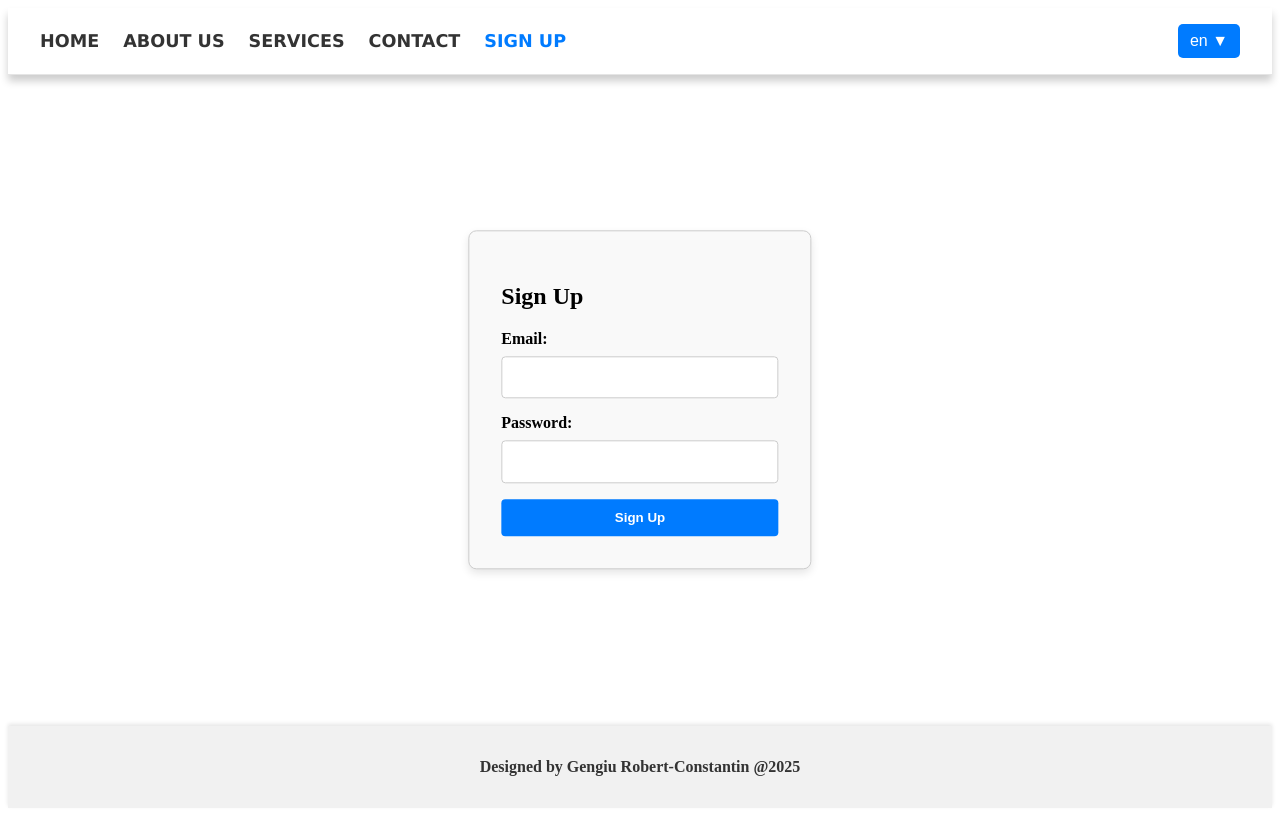
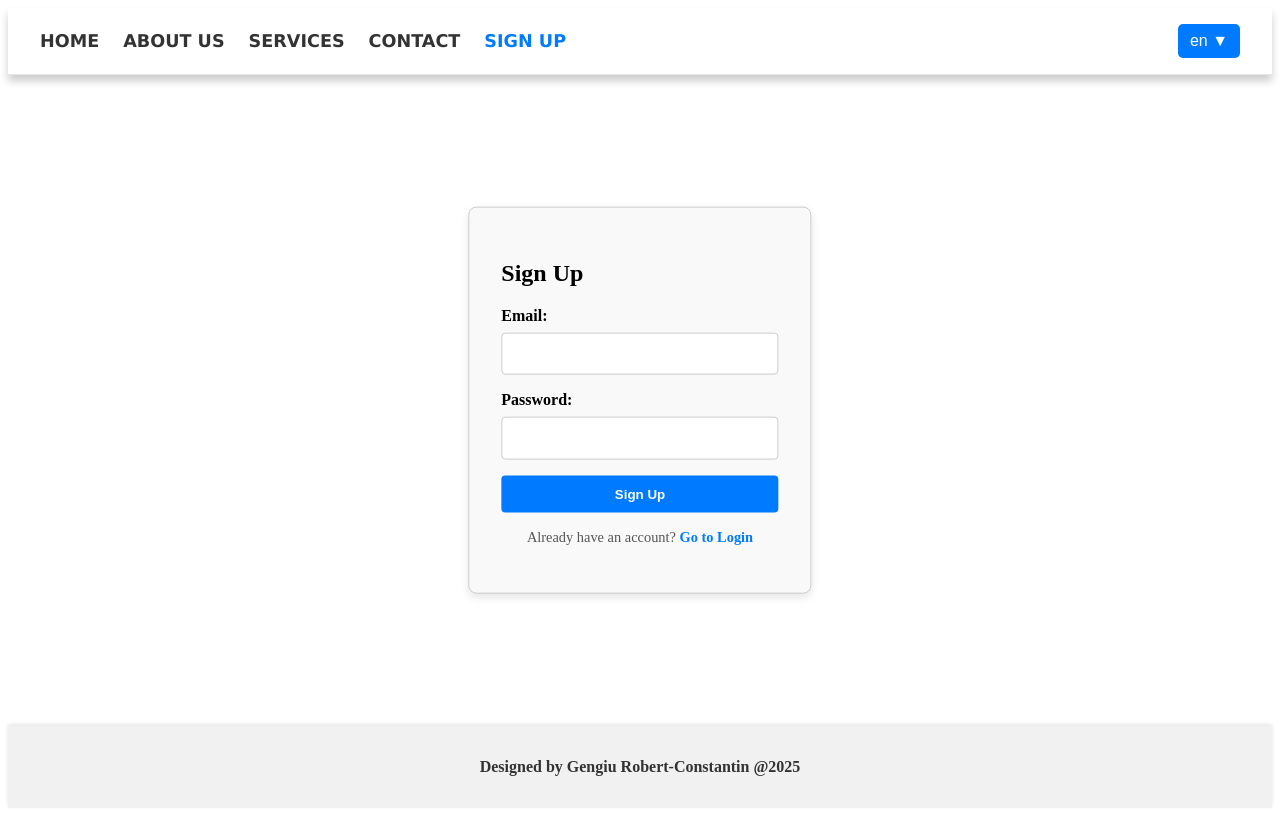
Before and after one commit to GengiuRobert/AngularAppTemplate, an Angular app in the folder app-template-project/: page /signup in a window 1280 px wide. Built offline with nearby package versions, Linux system fonts and the light colour scheme.

Commit message:
link to log in on sign up form

```diff
--- a/app-template-project/src/assets/i18n/en.json
+++ b/app-template-project/src/assets/i18n/en.json
@@ -16,5 +16,7 @@
   "Password": "Password",
   "Error404Message": "Oops! The page you're looking for doesn't exist...",
   "GoBackHome": "Go Back to Home",
-  "Footer": "Designed by Gengiu Robert-Constantin"
+  "Footer": "Designed by Gengiu Robert-Constantin",
+  "HaveAccount": "Already have an account?",
+  "GoLogin": "Go to Login"
 }
--- a/app-template-project/src/assets/i18n/it.json
+++ b/app-template-project/src/assets/i18n/it.json
@@ -16,5 +16,7 @@
     "Password": "Password",
     "Error404Message": "Oops! La pagina che stai cercando non esiste...",
     "GoBackHome": "Torna alla Home",
-    "Footer": "Realizzato  da Gengiu Robert-Constantin"
+    "Footer": "Realizzato  da Gengiu Robert-Constantin",
+    "HaveAccount": "Hai già un account?",
+    "GoLogin": "Vai al Login"
 }
--- a/app-template-project/src/assets/i18n/ro.json
+++ b/app-template-project/src/assets/i18n/ro.json
@@ -16,5 +16,7 @@
   "Password": "Parolă",
   "Error404Message": "Oops! Pagina pe care o cauți nu există...",
   "GoBackHome": "Întoarce-te la Acasă",
-  "Footer": "Realizat de Gengiu Robert-Constantin"
+  "Footer": "Realizat de Gengiu Robert-Constantin",
+  "HaveAccount": "Deja ai un cont?",
+  "GoLogin": "Mergi la Autentificare"
 }
--- a/app-template-project/src/components/signup/signup.component.css
+++ b/app-template-project/src/components/signup/signup.component.css
@@ -41,6 +41,23 @@
     background-color: #0056b3;
   }
 
+  .login-prompt {
+    margin-top: 1rem;
+    text-align: center;
+    font-size: 0.9rem;
+    color: #555;
+}
+
+.login-link {
+    color: #007bff;
+    text-decoration: none;
+    font-weight: bold;
+}
+
+.login-link:hover {
+    text-decoration: underline;
+}
+
   @media (max-width: 768px) {
     .signup-container {
         width: 90%;
--- a/app-template-project/src/components/signup/signup.component.html
+++ b/app-template-project/src/components/signup/signup.component.html
@@ -10,5 +10,10 @@
       <button type="submit">{{ translateService.translate('Sign Up') }}</button>
     </form>
 
+    <p class="login-prompt">
+      {{ translateService.translate('HaveAccount') }}
+      <a href="/login" class="login-link">{{ translateService.translate('GoLogin') }}</a>
+    </p>
+
     <p *ngIf="message">{{ message }}</p>
   </div>
```
